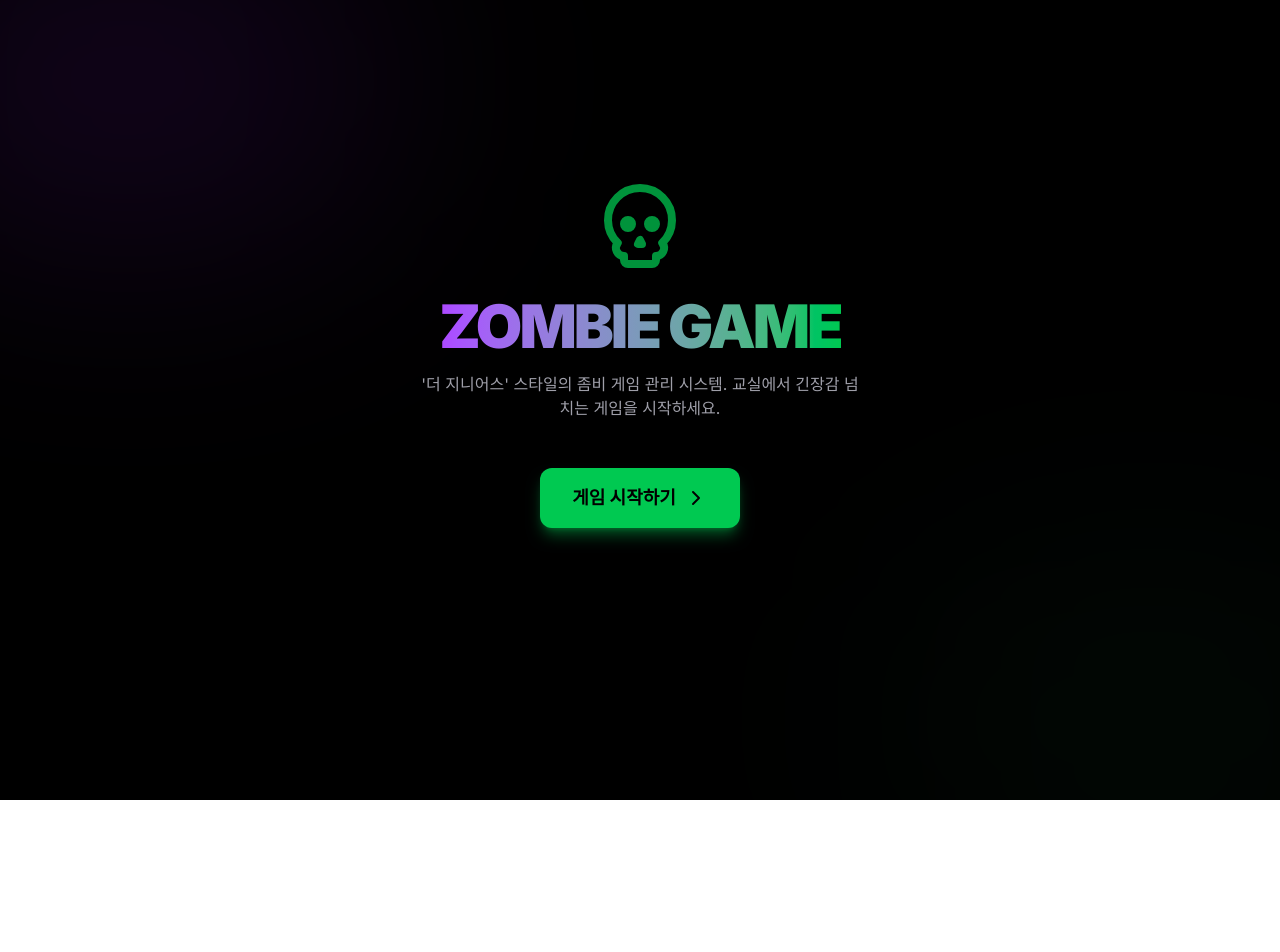
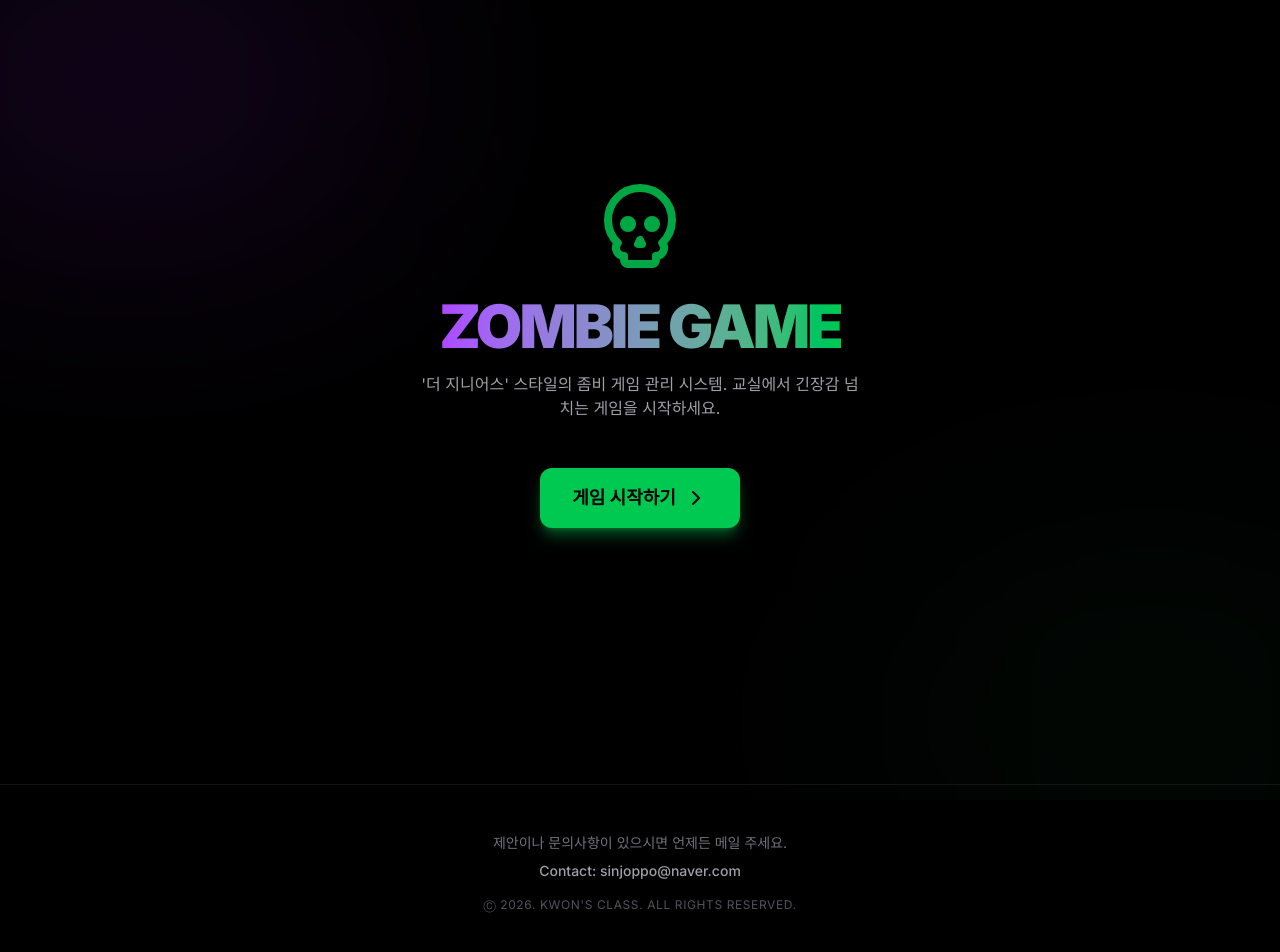
Before and after one commit to kssaembo/zombiegame, a React (Vite) app: page / in a window 1280 px wide. Shown: the top 952 px of the page. Before the commit the page ends 800 px from the top, so only its background shows below. Built offline with nearby package versions, Linux system fonts and the light colour scheme.

Commit message:
Add files via upload

```diff
--- a/src/App.tsx
+++ b/src/App.tsx
@@ -1063,6 +1063,14 @@
         </AnimatePresence>
       </main>
 
+      <footer className="relative z-10 py-12 text-center border-t border-zinc-800/50 mt-20">
+        <div className="container mx-auto px-4">
+          <p className="text-zinc-500 text-sm mb-2">제안이나 문의사항이 있으시면 언제든 메일 주세요.</p>
+          <p className="text-zinc-400 text-sm font-medium mb-4">Contact: <a href="mailto:sinjoppo@naver.com" className="hover:text-purple-400 transition-colors">sinjoppo@naver.com</a></p>
+          <p className="text-zinc-600 text-xs tracking-wider uppercase">ⓒ 2026. Kwon's class. All rights reserved.</p>
+        </div>
+      </footer>
+
       {/* Modal / Notification */}
       <AnimatePresence>
         {modal && (
```
